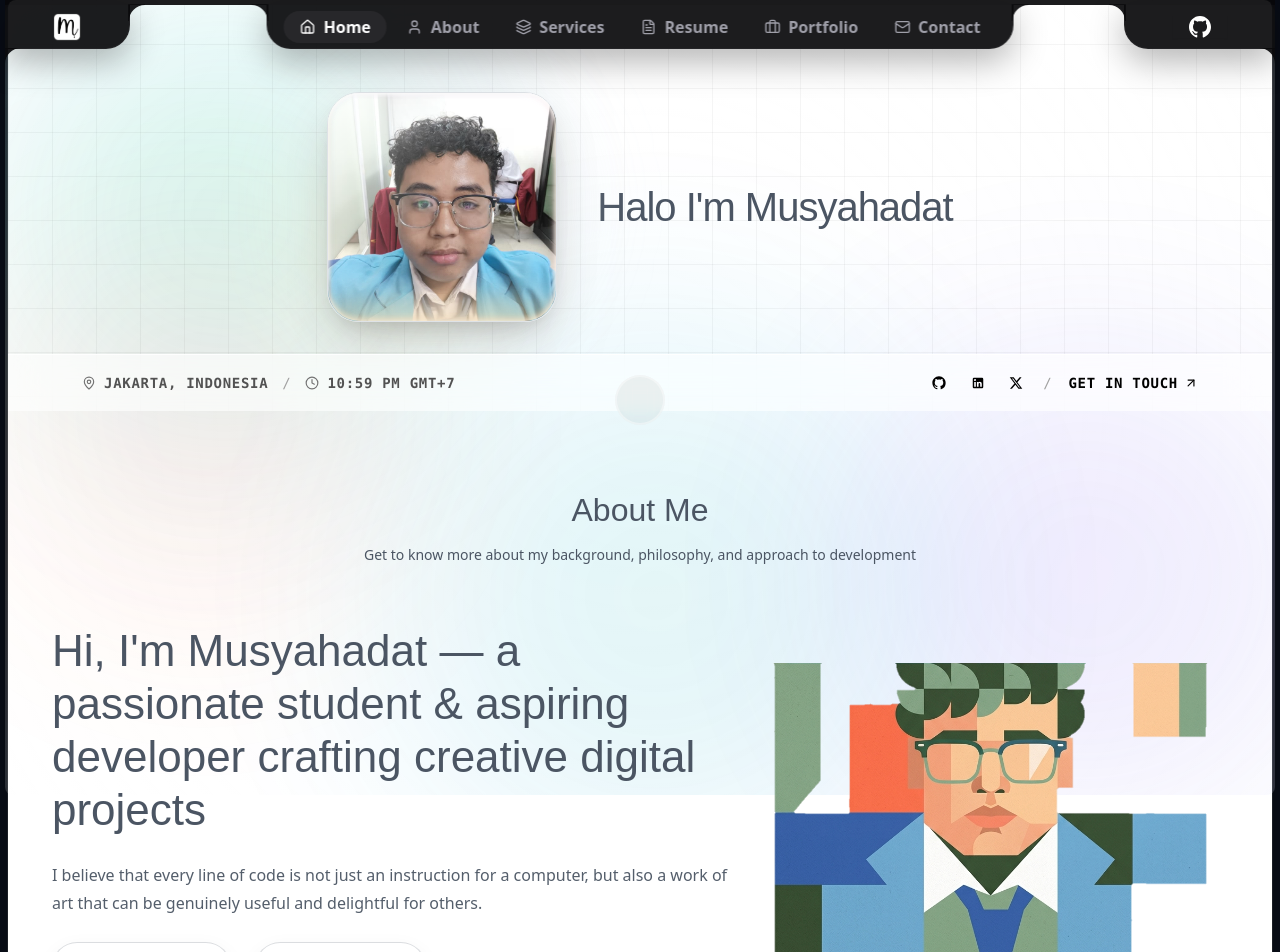
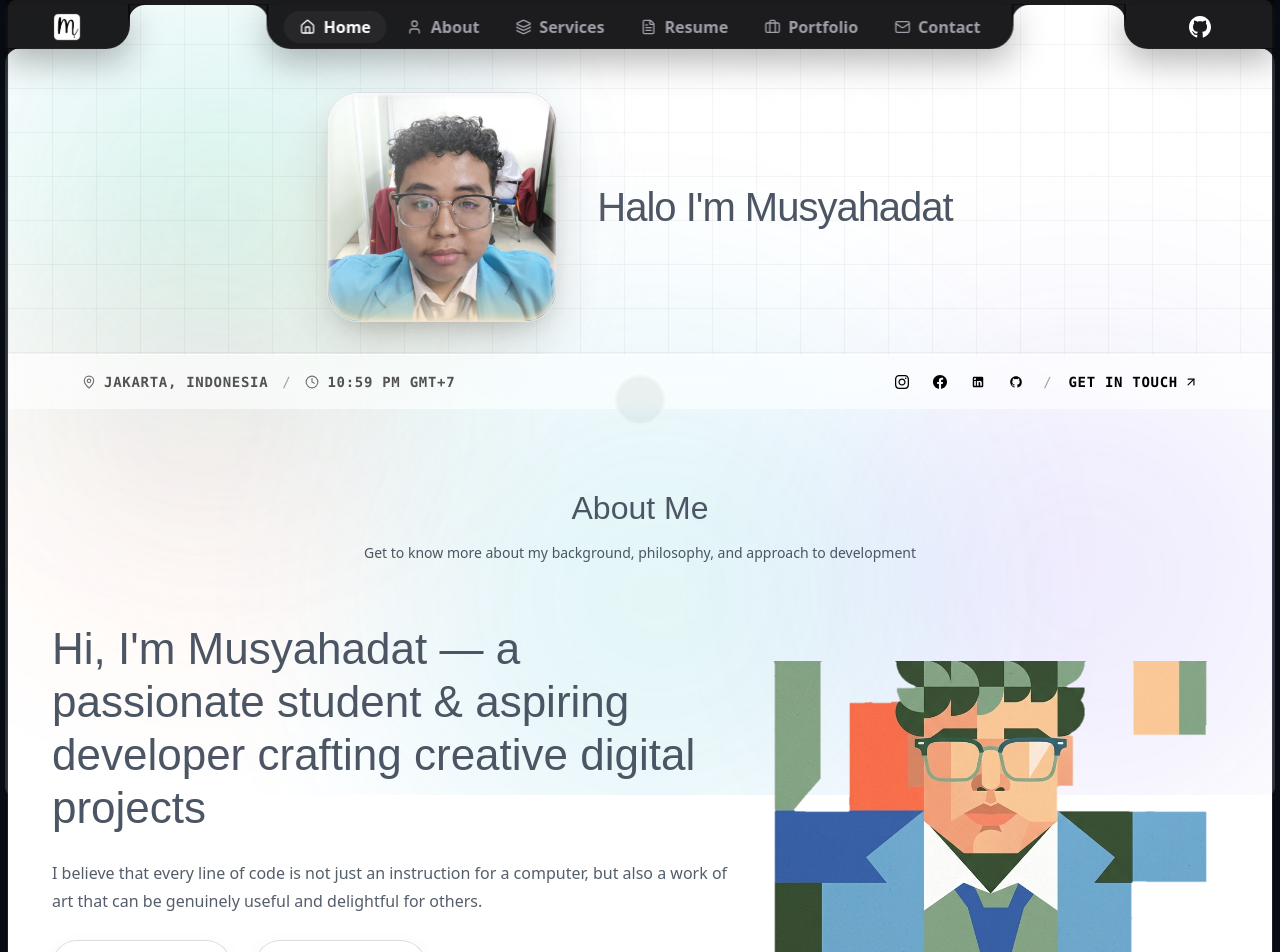
Before and after one commit to musyaaS30/musya-portfolio, a React (Vite) app: page /home in a window 1280 px wide. Shown: the top 952 px of the page. Built offline with nearby package versions, Linux system fonts and the light colour scheme.

Commit message:
feat: sync hero bottom status bar with footer social links and remove twitter

```diff
--- a/src/components/Footer.jsx
+++ b/src/components/Footer.jsx
@@ -2,9 +2,10 @@
   const currentYear = new Date().getFullYear();
 
   const socialLinks = [
-    { icon: 'bi-facebook', url: 'https://www.facebook.com/share/1KtsbCGuYP/' },
-    { icon: 'bi-instagram', url: 'https://www.instagram.com/musyaa_3?igsh=MXFkMHh2empvbzRnbA==' },
-    { icon: 'bi-linkedin', url: 'https://www.linkedin.com/in/musyahadat-safitrah-545989343?utm_source=share&utm_campaign=share_via&utm_content=profile&utm_medium=android_app' }
+    { name: 'Instagram', icon: 'bi-instagram', url: 'https://www.instagram.com/musyaa_3?igsh=MXFkMHh2empvbzRnbA==' },
+    { name: 'Facebook', icon: 'bi-facebook', url: 'https://www.facebook.com/share/1KtsbCGuYP/' },
+    { name: 'LinkedIn', icon: 'bi-linkedin', url: 'https://www.linkedin.com/in/musyahadat-545989343' },
+    { name: 'GitHub', icon: 'bi-github', url: 'https://github.com/musyaaS30' }
   ];
 
   return (
@@ -12,13 +13,20 @@
       <div className="container">
         <div className="copyright text-center">
           <p>
-            © <span>Copyright</span> <strong className="px-1 sitename">Musyahadat</strong> <span>All Rights Reserved</span>
+            © <span>{currentYear}</span> <strong className="px-1 sitename">Musyahadat</strong> <span>All Rights Reserved</span>
           </p>
         </div>
 
         <div className="social-links d-flex justify-content-center">
           {socialLinks.map((social, index) => (
-            <a key={index} href={social.url} target="_blank" rel="noopener noreferrer">
+            <a
+              key={index}
+              href={social.url}
+              target="_blank"
+              rel="noopener noreferrer"
+              aria-label={social.name}
+              title={social.name}
+            >
               <i className={`bi ${social.icon}`}></i>
             </a>
           ))}
--- a/src/components/Hero.jsx
+++ b/src/components/Hero.jsx
@@ -151,7 +151,7 @@
 
       {/* Bottom Status / Info Bar */}
       <div
-        className="hero-status-bar w-full relative z-10 bg-white/80 dark:bg-neutral-900/80 backdrop-blur-md md:backdrop-blur-xl border-t border-neutral-200 dark:border-neutral-800 shadow-sm"
+        className="hero-status-bar w-full relative z-10 bg-white/80 backdrop-blur-md md:backdrop-blur-xl border-t border-neutral-200 shadow-sm"
         data-aos="fade-up"
         data-aos-delay="200"
       >
@@ -163,7 +163,7 @@
               <span>JAKARTA, INDONESIA</span>
             </div>
 
-            <span className="text-neutral-400 dark:text-neutral-600 select-none hidden sm:inline">
+            <span className="text-neutral-400 select-none hidden sm:inline">
               /
             </span>
 
@@ -176,21 +176,31 @@
           {/* Right Cluster */}
           <div className="flex flex-wrap items-center justify-center sm:justify-end gap-3 sm:gap-4">
             <div className="flex items-center gap-3">
-              {/* GitHub */}
+              {/* Instagram */}
               <a
-                href="https://github.com/musyaaS30"
+                href="https://www.instagram.com/musyaa_3?igsh=MXFkMHh2empvbzRnbA=="
                 target="_blank"
                 rel="noopener noreferrer"
                 className="!text-black hover:opacity-70 transition-opacity p-1 rounded hover:bg-black/5"
-                aria-label="GitHub"
-                title="GitHub"
+                aria-label="Instagram"
+                title="Instagram"
               >
-                <svg className="w-4 h-4 fill-current text-black" viewBox="0 0 24 24" aria-hidden="true">
-                  <path
-                    fillRule="evenodd"
-                    clipRule="evenodd"
-                    d="M12 2C6.477 2 2 6.484 2 12.017c0 4.425 2.865 8.18 6.839 9.504.5.092.682-.217.682-.483 0-.237-.008-.868-.013-1.703-2.782.605-3.369-1.343-3.369-1.343-.454-1.158-1.11-1.466-1.11-1.466-.908-.62.069-.608.069-.608 1.003.07 1.53 1.032 1.53 1.032.892 1.53 2.341 1.088 2.91.832.092-.647.35-1.088.636-1.338-2.22-.253-4.555-1.113-4.555-4.951 0-1.093.39-1.988 1.029-2.688-.103-.253-.446-1.272.098-2.65 0 0 .84-.27 2.75 1.026A9.564 9.564 0 0112 6.844c.85.004 1.705.115 2.504.337 1.909-1.296 2.747-1.027 2.747-1.027.546 1.379.202 2.398.1 2.651.64.7 1.028 1.595 1.028 2.688 0 3.848-2.339 4.695-4.566 4.943.359.309.678.92.678 1.855 0 1.338-.012 2.419-.012 2.747 0 .268.18.58.688.482A10.019 10.019 0 0022 12.017C22 6.484 17.522 2 12 2z"
-                  />
+                <svg className="w-3.5 h-3.5 fill-current text-black" viewBox="0 0 24 24" aria-hidden="true">
+                  <path d="M12 2.163c3.204 0 3.584.012 4.85.07 3.252.148 4.771 1.691 4.919 4.919.058 1.265.069 1.645.069 4.849 0 3.205-.012 3.584-.069 4.849-.149 3.225-1.664 4.771-4.919 4.919-1.266.058-1.644.07-4.85.07-3.204 0-3.584-.012-4.849-.07-3.26-.149-4.771-1.699-4.919-4.92-.058-1.265-.07-1.644-.07-4.849 0-3.204.013-3.583.07-4.849.149-3.227 1.664-4.771 4.919-4.919 1.266-.057 1.645-.069 4.849-.069zm0-2.163c-3.259 0-3.667.014-4.947.072-4.358.2-6.78 2.618-6.98 6.98-.059 1.281-.073 1.689-.073 4.948 0 3.259.014 3.668.072 4.948.2 4.358 2.618 6.78 6.98 6.98 1.281.058 1.689.072 4.948.072 3.259 0 3.668-.014 4.948-.072 4.354-.2 6.782-2.618 6.979-6.98.059-1.28.073-1.689.073-4.948 0-3.259-.014-3.667-.072-4.947-.196-4.354-2.617-6.78-6.979-6.98-1.281-.059-1.69-.073-4.949-.073zm0 5.838c-3.403 0-6.162 2.759-6.162 6.162s2.759 6.163 6.162 6.163 6.162-2.759 6.162-6.163c0-3.403-2.759-6.162-6.162-6.162zm0 10.162c-2.209 0-4-1.79-4-4 0-2.209 1.791-4 4-4s4 1.791 4 4c0 2.21-1.791 4-4 4zm6.406-11.845c-.796 0-1.441.645-1.441 1.44s.645 1.44 1.441 1.44c.795 0 1.439-.645 1.439-1.44s-.644-1.44-1.439-1.44z" />
+                </svg>
+              </a>
+
+              {/* Facebook */}
+              <a
+                href="https://www.facebook.com/share/1KtsbCGuYP/"
+                target="_blank"
+                rel="noopener noreferrer"
+                className="!text-black hover:opacity-70 transition-opacity p-1 rounded hover:bg-black/5"
+                aria-label="Facebook"
+                title="Facebook"
+              >
+                <svg className="w-3.5 h-3.5 fill-current text-black" viewBox="0 0 24 24" aria-hidden="true">
+                  <path d="M24 12.073c0-6.627-5.373-12-12-12s-12 5.373-12 12c0 5.99 4.388 10.954 10.125 11.854v-8.385H7.078v-3.47h3.047V9.43c0-3.007 1.792-4.669 4.533-4.669 1.312 0 2.686.235 2.686.235v2.953H15.83c-1.491 0-1.956.925-1.956 1.874v2.25h3.328l-.532 3.47h-2.796v8.385C19.612 23.027 24 18.062 24 12.073z" />
                 </svg>
               </a>
 
@@ -208,17 +218,21 @@
                 </svg>
               </a>
 
-              {/* X */}
+              {/* GitHub */}
               <a
-                href="https://x.com/musyaaS30"
+                href="https://github.com/musyaaS30"
                 target="_blank"
                 rel="noopener noreferrer"
                 className="!text-black hover:opacity-70 transition-opacity p-1 rounded hover:bg-black/5"
-                aria-label="X (Twitter)"
-                title="X (Twitter)"
+                aria-label="GitHub"
+                title="GitHub"
               >
                 <svg className="w-3.5 h-3.5 fill-current text-black" viewBox="0 0 24 24" aria-hidden="true">
-                  <path d="M18.244 2.25h3.308l-7.227 8.26 8.502 11.24H16.17l-5.214-6.817L4.99 21.75H1.68l7.73-8.835L1.254 2.25H8.08l4.713 6.231zm-1.161 17.52h1.833L7.084 4.126H5.117z" />
+                  <path
+                    fillRule="evenodd"
+                    clipRule="evenodd"
+                    d="M12 2C6.477 2 2 6.484 2 12.017c0 4.425 2.865 8.18 6.839 9.504.5.092.682-.217.682-.483 0-.237-.008-.868-.013-1.703-2.782.605-3.369-1.343-3.369-1.343-.454-1.158-1.11-1.466-1.11-1.466-.908-.62.069-.608.069-.608 1.003.07 1.53 1.032 1.53 1.032.892 1.53 2.341 1.088 2.91.832.092-.647.35-1.088.636-1.338-2.22-.253-4.555-1.113-4.555-4.951 0-1.093.39-1.988 1.029-2.688-.103-.253-.446-1.272.098-2.65 0 0 .84-.27 2.75 1.026A9.564 9.564 0 0112 6.844c.85.004 1.705.115 2.504.337 1.909-1.296 2.747-1.027 2.747-1.027.546 1.379.202 2.398.1 2.651.64.7 1.028 1.595 1.028 2.688 0 3.848-2.339 4.695-4.566 4.943.359.309.678.92.678 1.855 0 1.338-.012 2.419-.012 2.747 0 .268.18.58.688.482A10.019 10.019 0 0022 12.017C22 6.484 17.522 2 12 2z"
+                  />
                 </svg>
               </a>
             </div>
```
Also changed, not shown: image.png.
